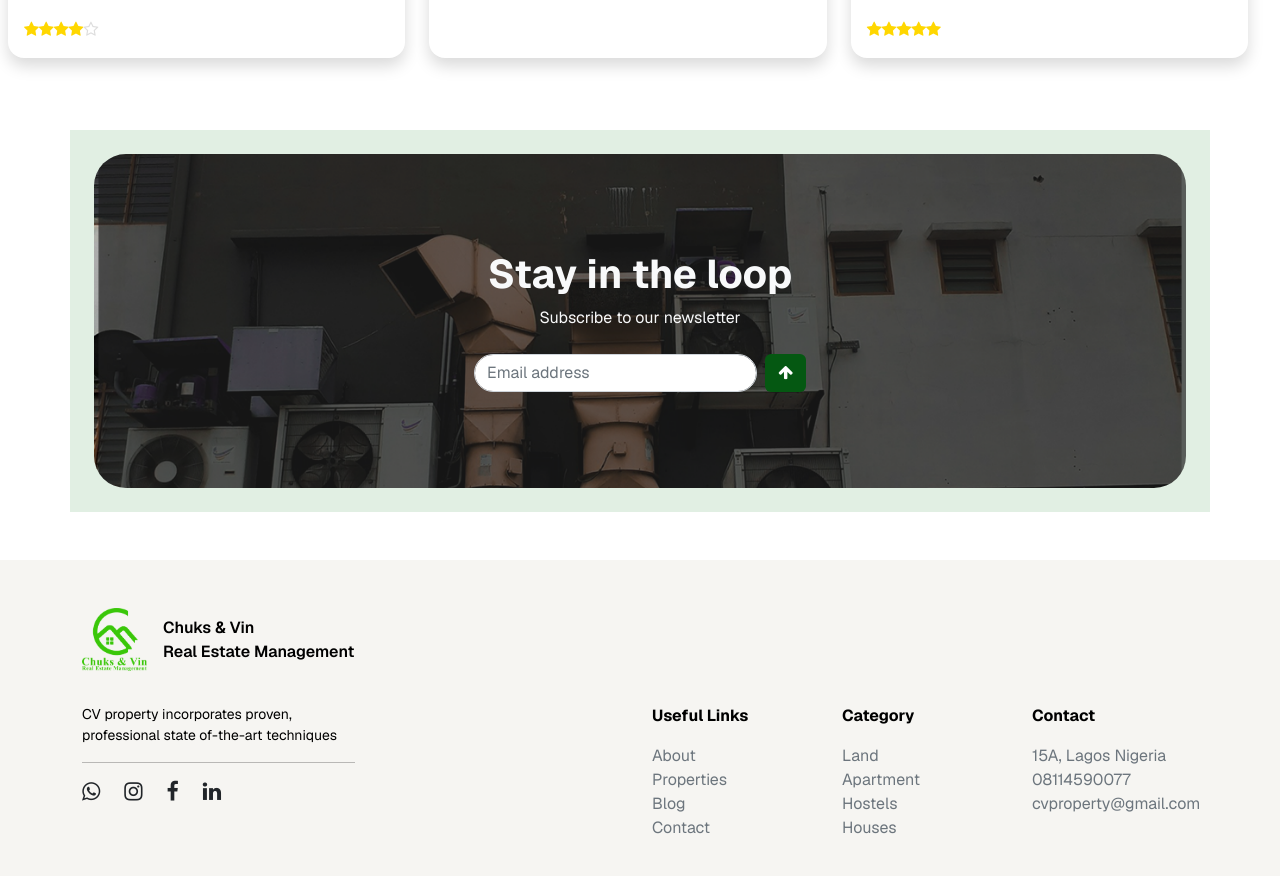
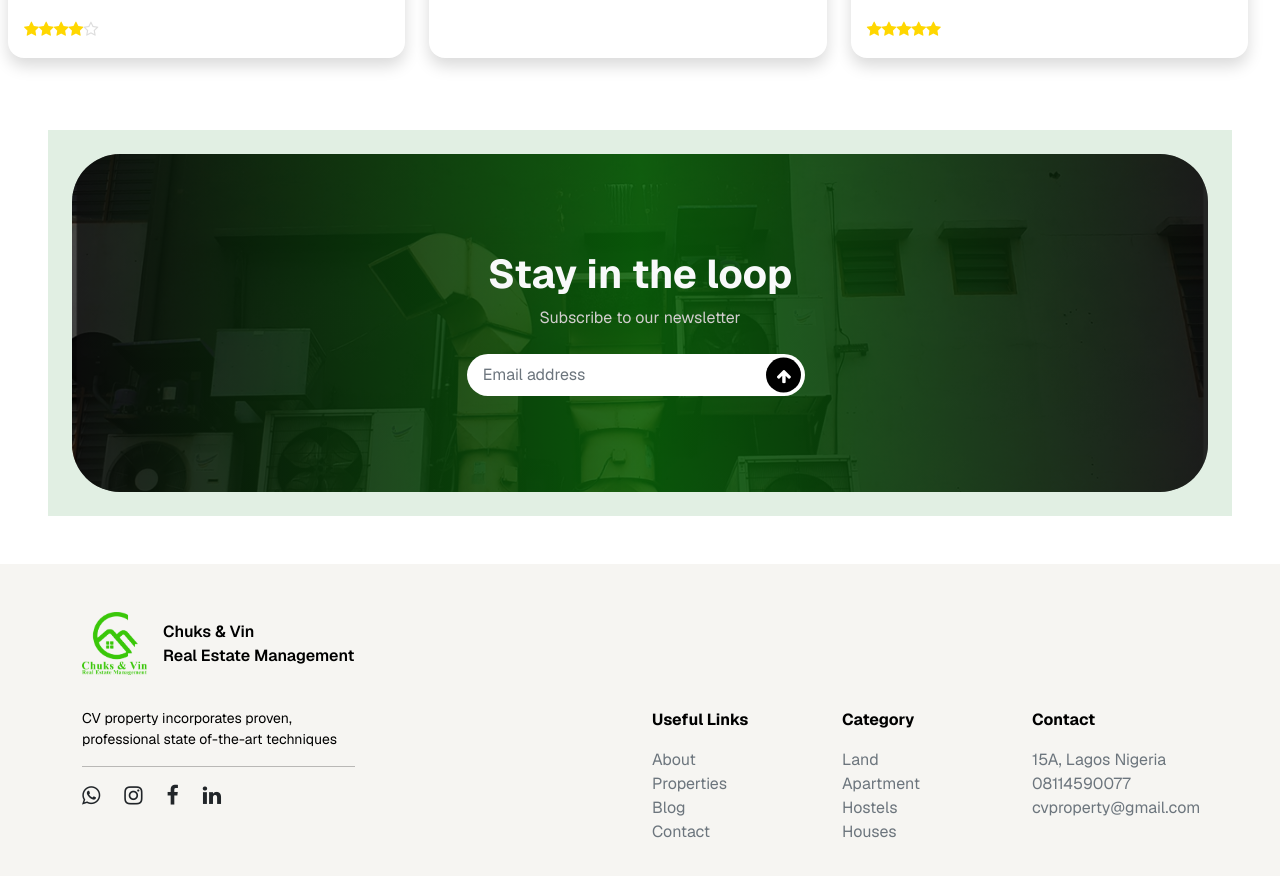
Before and after one commit to Saytzeff-D/CV-Web-FE, a React (Create React App) app: page / in a window 1280 px wide. Shown: the part 3060-3936 px from the top of the page. Built offline with nearby package versions, Linux system fonts and the light colour scheme.

Commit message:
feat: newsletter

```diff
--- a/src/components/Newsletter.js
+++ b/src/components/Newsletter.js
@@ -2,23 +2,25 @@ import React from "react";
 
 const Newsletter = () => {
     return (
-        <div className="container my-5 bg-newsletter p-4">
-            <div className="newsletter p-5 rounded-5 d-flex justify-content-center">
-                <div className="col-md-4 py-5">
+        <div className="mx-md-5 my-5 bg-newsletter p-md-4">
+            <div className="newsletter rounded-md-5">
+                <div className="inner-box d-flex justify-content-center p-md-5 p-3 rounded-md-5">
+                    <div className="col-lg-4 col-md-6 col-12 py-5">
                         <h1 className="text-center fs-1 fw-bold">Stay in the loop</h1>
-                    <p className="text-center fs-6 mb-4">
+                        <p className="text-center text-grey fs-6 mb-4">
                             Subscribe to our newsletter
                         </p>
-                    <div className="d-flex justify-content-center">
+                        <div className="d-flex justify-content-center newsletter-input-wrapper">
                             <input
                                 type="email"
-                            className="form-control me-2 rounded-5"
+                                className="form-control form-control-lg me-2 rounded-5"
                                 placeholder="Email address"
                                 aria-label="Email"
                             />
-                        <button className="btn bg-theme" type="submit">
+                            <button className="btn send-btn me-1" type="submit">
                                 <i className="fa fa-arrow-up"></i>
                             </button>
+                        </div>
                     </div>
                 </div>
             </div>
```
Lines whose indentation alone changed are shown as unchanged.
